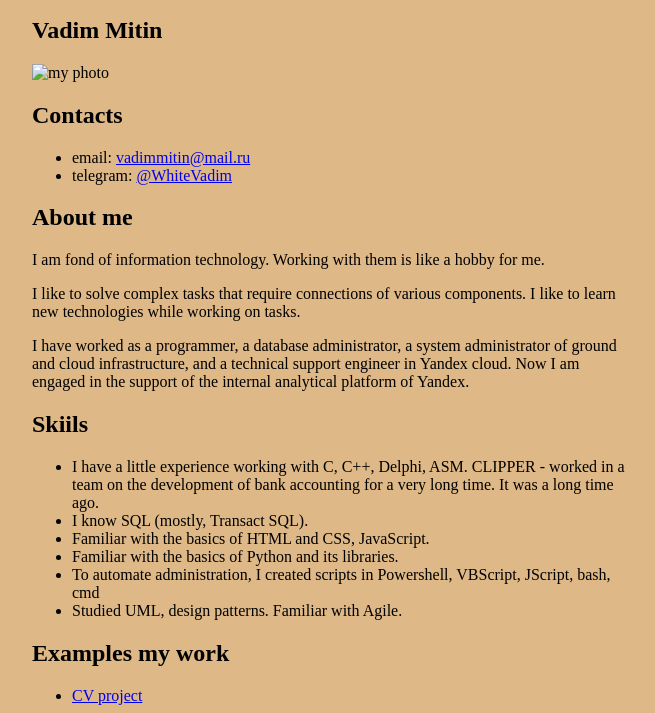
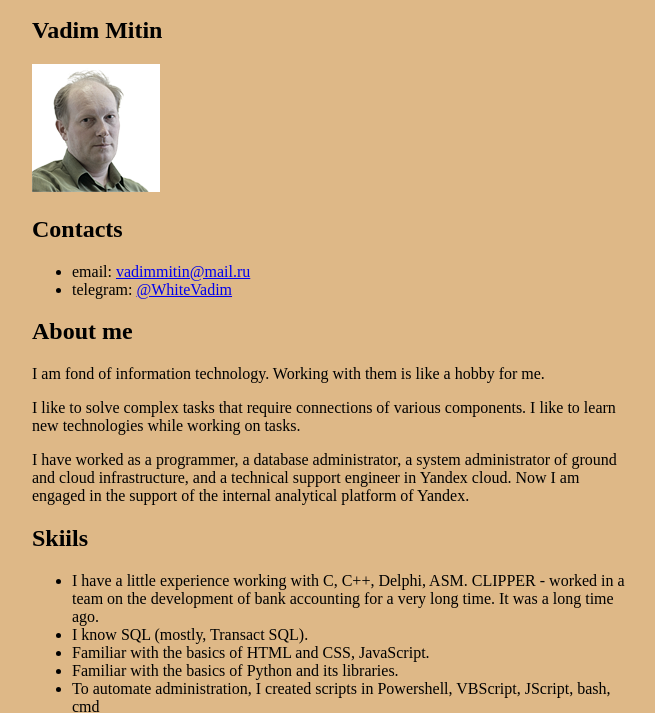
Before and after one commit to vadim-ma/rsschool-cv, a plain HTML site: page index.html in a window 1280 px wide. Shown: the part 101-814 px from the top of the page, without its empty margins (308-963 px from the left). Drawn offline with Linux system fonts and the light colour scheme; files that its build step writes are made by us from their sources.

Commit message:
fix: path to photo

```diff
--- a/index.html
+++ b/index.html
@@ -41,7 +41,7 @@
     <main>
         <section id="me">
             <h2>Vadim Mitin</h2>
-            <img src="pictures/Mitin.png"
+            <img src="pictures/Mitin.jpg"
                 alt="my photo"
                 width="128" height="128">
         </section>
```
